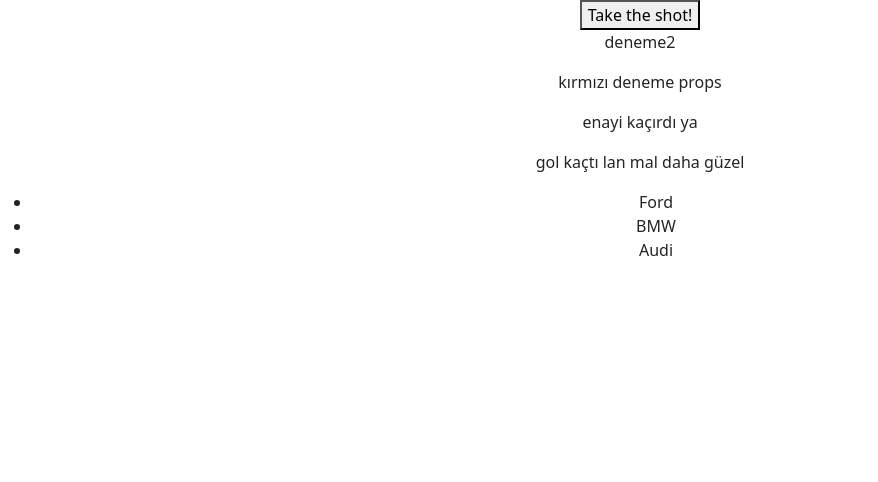
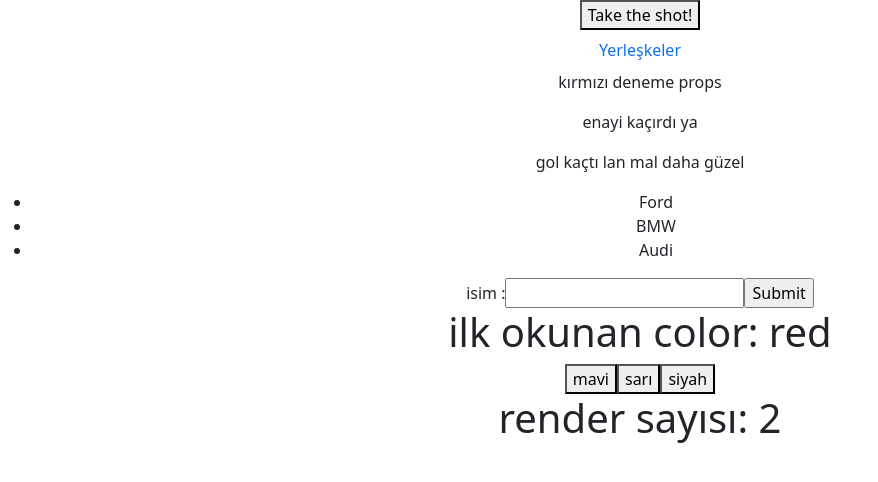
Before and after one commit to yahyaboyali/reactfinalHazirlik, a React (Create React App) app: page /Main in a window 1280 px wide. Shown: the top 482 px of the page, without its empty margins (0-878 px from the left). Built offline with nearby package versions, Linux system fonts and the light colour scheme.

Commit message:
ek fonksiyonlar

```diff
--- a/src/App.js
+++ b/src/App.js
@@ -1,5 +1,8 @@
-import React from 'react';
+import React, { useEffect, useState } from 'react';
+import { Nav } from 'react-bootstrap';
+import { Link } from 'react-router-dom';
 import './App.css';
+import Dashboard from './layouts/Dashboard';
 function App() {
   function Deneme(){
     const shoot = ()=>{
@@ -10,7 +13,9 @@ function App() {
   }
   class Deneme2 extends React.Component {
     render(){
-      return <p>deneme2</p>
+      return (
+        <Nav.Link as={Link} to="/Main">Yerleşkeler</Nav.Link>
+      )
     }
   }
   function ForProps(props){
@@ -45,6 +50,50 @@ function App() {
       </ul>
     );
   }
+  function FormDeneme(){
+    const [name, setname] = useState("");
+    const handleSubmit = (e)=>{
+      e.preventDefault();
+      alert(`girilen isim: ${name}`)
+    }
+    return (
+      <form onSubmit={handleSubmit}>
+        <label>
+          isim :
+          <input
+          type="text"
+          value={name}
+          onChange={(e)=>setname(e.target.value)}
+          />
+        </label>
+        <input type="submit" />
+      </form>
+    )
+  }
+  //  HOOK
+  function FavColor(){
+    const [color, setcolor] = useState("red")
+    // muhakkak fonksyion içinde yazılmalı. en üstte olmalı
+    return(
+      <>
+      <h1>ilk okunan color: {color}</h1>
+      <button type='button' onClick={()=>setcolor("mavi")}> mavi</button>
+      <button type='button' onClick={()=>setcolor("sarı")}> sarı</button>
+      <button type='button' onClick={()=>setcolor("siyah")}> siyah</button>
+      </>
+    )
+  }
+  //USE EFFECT
+  function UseEffectUse(){
+    const [sayi, setsayi] = useState(0)
+    useEffect(() => {
+      setTimeout(()=>{
+        setsayi((sayi)=>sayi+1)
+      },1000)
+    }, [])
+    return <h1>render sayısı: {sayi}</h1>
+
+  }
   return (
     <div className="App">
       <Deneme/>
@@ -52,7 +101,11 @@ function App() {
       <ForProps color="kırmızı"/>
       <IfDeneme isGoal={false}/>
       <DahaGuzelIf isGoal={false}/>
-      <Liste name={["de","dee"]}/>
+      <Liste/>
+      <FormDeneme/>
+      <Dashboard/>
+      <FavColor/>
+      <UseEffectUse/>
     </div>
   );
 }
--- /dev/null
+++ b/src/layouts/Dashboard.jsx
@@ -0,0 +1,15 @@
+import React from 'react'
+import { Route, Routes } from 'react-router-dom'
+import App from '../App'
+import MainPage from '../pages/MainPage'
+
+export default function Dashboard() {
+  return (
+    <div>
+        <Routes>
+        <Route path='/' element={App} exact/>
+            <Route path='/Main' element={MainPage} exact/>
+        </Routes>
+    </div>
+  )
+}
--- /dev/null
+++ b/src/pages/MainPage.jsx
@@ -0,0 +1,7 @@
+import React from 'react'
+
+export default function MainPage() {
+  return (
+    <div>MainPage</div>
+  )
+}
```
Also changed, not shown: src/pages/Memo.jsx (added).
